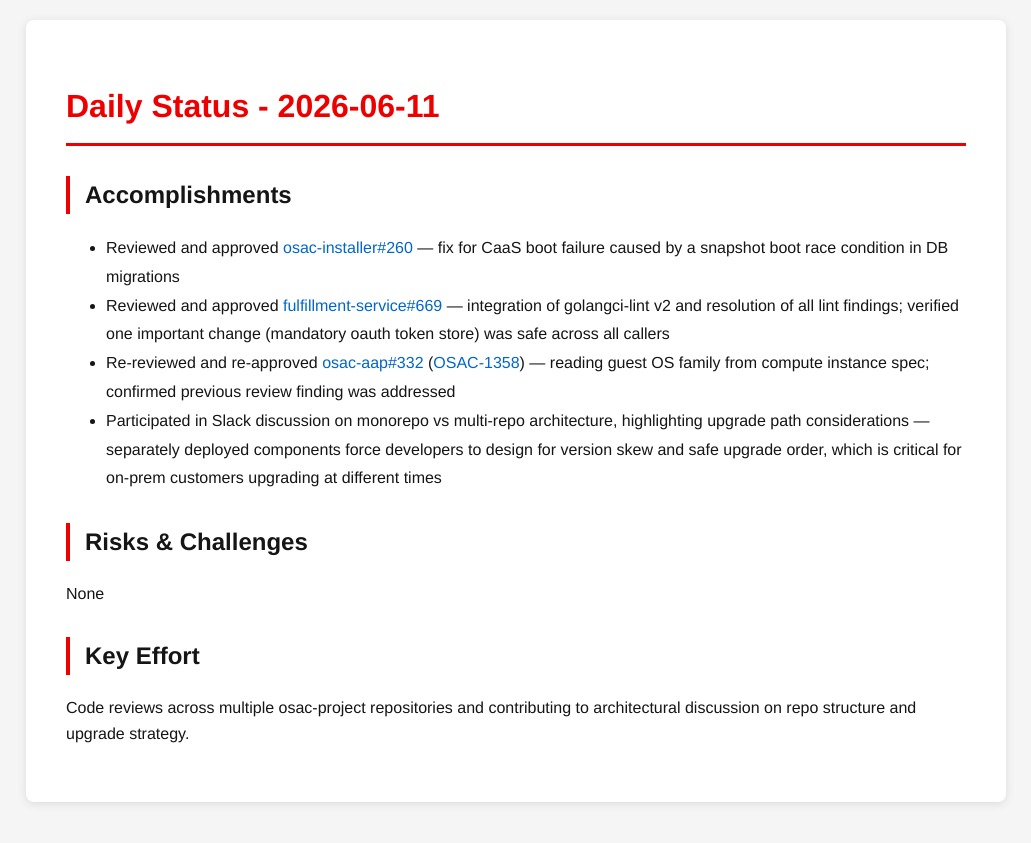
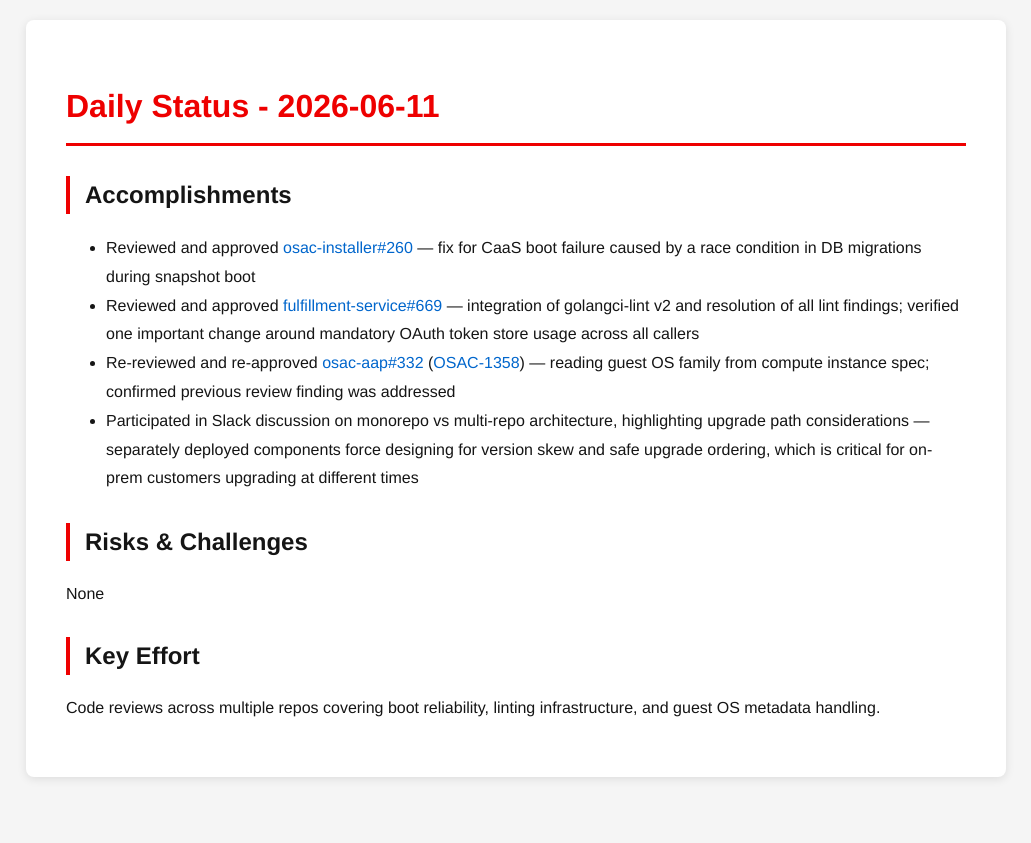
Before and after one commit to tzvatot/daily-status, a Jekyll site: the page built from 2026-06-11.md, in a window 1280 px wide. Shown: the top 843 px of the page, without its empty margins (124-1155 px from the left). Built offline with Jekyll 4.4.1, drawn with Linux system fonts in a browser that asks for light colours.

Commit message:
Daily status update - 2026-06-11

```diff
--- a/2026-06-11.md
+++ b/2026-06-11.md
@@ -7,13 +7,13 @@ date: 2026-06-11
 # Daily Status - 2026-06-11
 
 ## Accomplishments
-- Reviewed and approved [osac-installer#260](https://github.com/osac-project/osac-installer/pull/260) — fix for CaaS boot failure caused by a snapshot boot race condition in DB migrations
-- Reviewed and approved [fulfillment-service#669](https://github.com/osac-project/fulfillment-service/pull/669) — integration of golangci-lint v2 and resolution of all lint findings; verified one important change (mandatory oauth token store) was safe across all callers
+- Reviewed and approved [osac-installer#260](https://github.com/osac-project/osac-installer/pull/260) — fix for CaaS boot failure caused by a race condition in DB migrations during snapshot boot
+- Reviewed and approved [fulfillment-service#669](https://github.com/osac-project/fulfillment-service/pull/669) — integration of golangci-lint v2 and resolution of all lint findings; verified one important change around mandatory OAuth token store usage across all callers
 - Re-reviewed and re-approved [osac-aap#332](https://github.com/osac-project/osac-aap/pull/332) ([OSAC-1358](https://redhat.atlassian.net/browse/OSAC-1358)) — reading guest OS family from compute instance spec; confirmed previous review finding was addressed
-- Participated in Slack discussion on monorepo vs multi-repo architecture, highlighting upgrade path considerations — separately deployed components force developers to design for version skew and safe upgrade order, which is critical for on-prem customers upgrading at different times
+- Participated in Slack discussion on monorepo vs multi-repo architecture, highlighting upgrade path considerations — separately deployed components force designing for version skew and safe upgrade ordering, which is critical for on-prem customers upgrading at different times
 
 ## Risks & Challenges
 None
 
 ## Key Effort
-Code reviews across multiple osac-project repositories and contributing to architectural discussion on repo structure and upgrade strategy.
+Code reviews across multiple repos covering boot reliability, linting infrastructure, and guest OS metadata handling.
```
